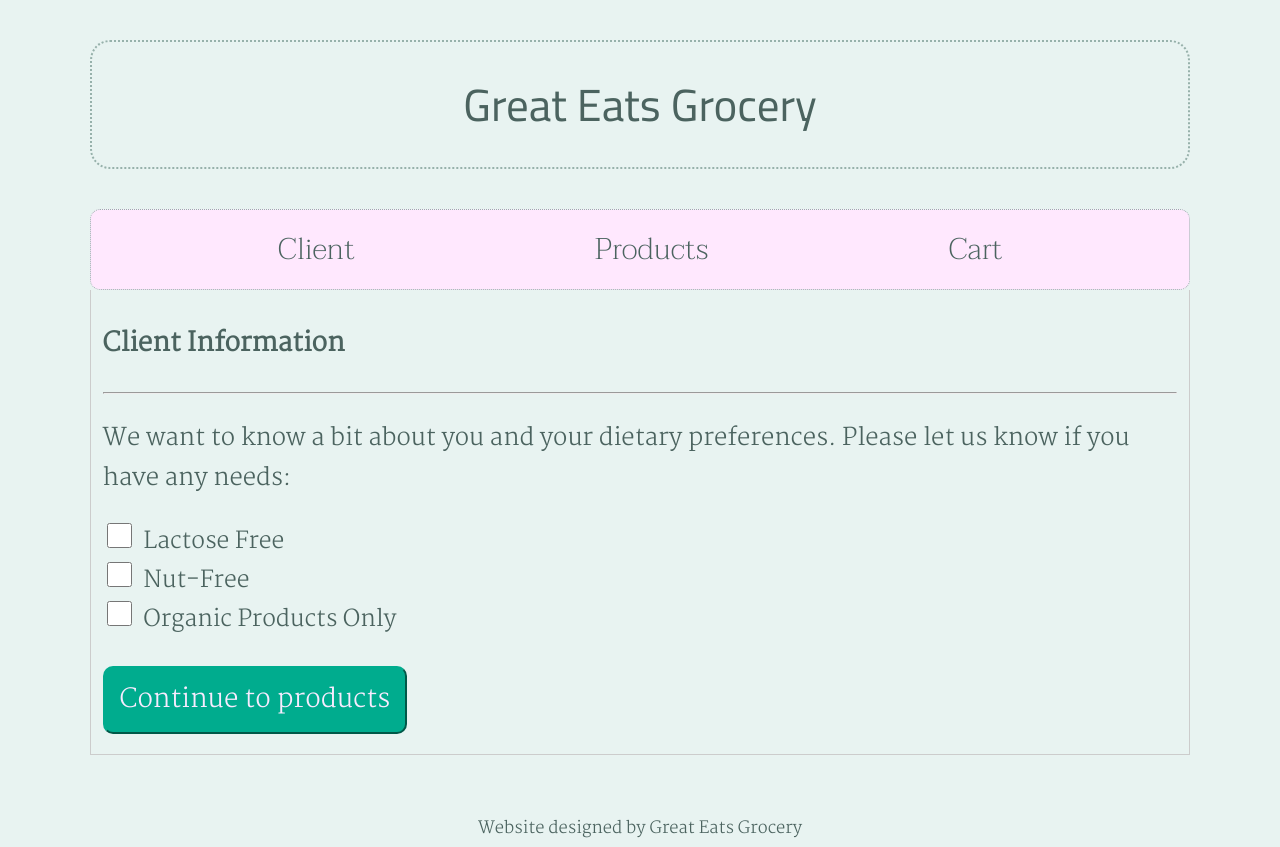
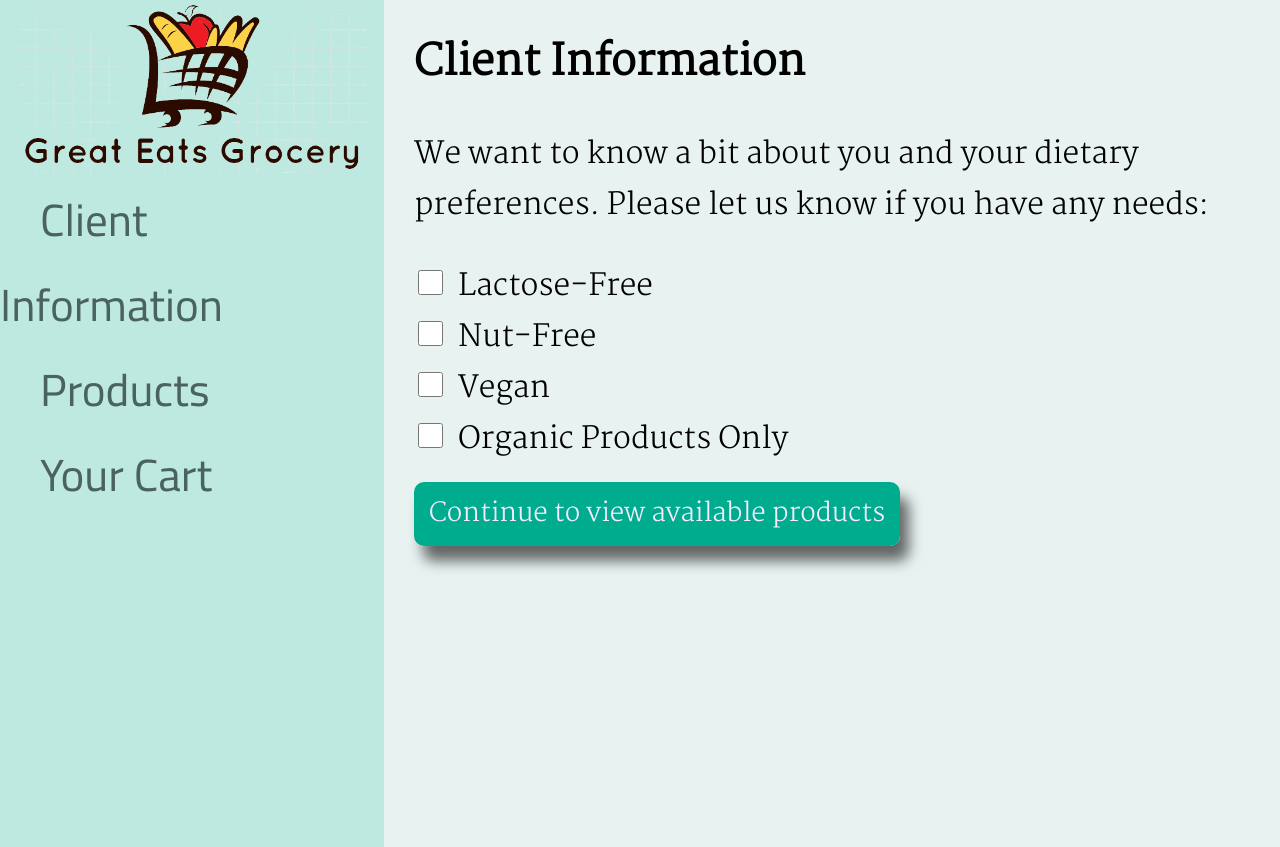
Before and after one commit to carinatam/SEG3525-Lab3, a plain HTML site: page index.html in a window 1280 px wide. Shown: the top 847 px of the page. Drawn offline with Linux system fonts and the light colour scheme.

Commit message:
Add lab 3

```diff
--- a/index.html
+++ b/index.html
@@ -1,7 +1,6 @@
 <!DOCTYPE html>
 <html>
 <head>
-	<! This style sheet is taken from  https://www.w3schools.com/howto/howto_js_tabs.asp>
   <link href="styles/style.css" rel="stylesheet" type="text/css">
   <link href='https://fonts.googleapis.com/css?family=Cairo' rel='stylesheet'>
   <link rel="preconnect" href="https://fonts.gstatic.com">
@@ -9,27 +8,34 @@
     <link href="https://fonts.googleapis.com/css2?family=Martel:wght@300&display=swap" rel="stylesheet">
 </head>
 
-<body onload="javascript:populateListProductChoices(this.id, 'displayProduct'), openInfo(event, 'Client'), selectedItems()">
-<header>Great Eats Grocery</header>
-<!-- Tab links, each one with an onclick event associated with it -->
-<div class="tab">
-  <button class="tablinks" onclick="openInfo(event, 'Client')">Client</button>
-  <button class="tablinks" onclick="openInfo(event, 'Products')">Products</button>
-  <button class="tablinks" onclick="openInfo(event, 'Cart')">Cart</button>
+<body onload="javascript: populateListProductChoices(this.id, 'displayProduct'), openInfo(event, 'Client'), selectedItems()">
+<div class="parent">
+  <div class="sidebar">
+    <a href="./index.html"><img class="logo" src="photos/logo.png" width="90%"></a>
+
+    <a href="index.html" class="side-links">Client Information</a><br>
+
+    <a onclick="openInfo(event, 'Products')" class="side-links">Products</a><br>
+
+    <a onclick="openInfo(event, 'Cart')" class="side-links">Your Cart</a>
+
   </div>
-
-<!-- Tab content -->
+  <div class="main">
     <div id="Client" class="tabcontent">
-  <h3>Client Information</h3><hr>
+      <h1>Client Information</h1>
       <p>We want to know a bit about you and your dietary preferences. Please let us know if you have any needs: </p>
       <div class="dietSelect" name="dietSelect" onchange="populateListProductChoices(this.id, 'displayProduct')">
         <div class="checkbox">
           <input type="checkbox" class="lactoseFreeCheckbox" id="lactoseFree" name="restriction">
-      <label for="LactoseIntolerant">Lactose Free</label>
+          <label for="LactoseIntolerant">Lactose-Free</label>
         </div>
         <div class="checkbox">
           <input type="checkbox" class="nutFreeCheckbox" id="nutFree" name="restriction">
           <label for="NutAllergy">Nut-Free</label>
+        </div>
+        <div class="checkbox">
+          <input type="checkbox" class="veganCheckbox" id="vegan" name="restriction">
+          <label for="Vegan">Vegan</label>
         </div>
         <div class="checkbox">
           <input type="checkbox" class="organicCheckbox" id="organic" name="restriction">
@@ -37,12 +43,13 @@
         </div>
       </div>
       <br>
-  <button class="tabchange" onclick="openInfo(event, 'Products')">Continue to products</button>
+      <a class="tabchange" onclick="openInfo(event, 'Products')">Continue to view available products</a>
     </div>
 
     <div id="Products" class="tabcontent">
-  <h3>Your targeted products</h3><hr>
+      <h1>Your targeted products</h1>
       <p>Here are some products you might like based on your dietary restrictions. Please select any you would like to purchase and add them to your cart.</p>
+      <hr>
       <div id="displayProduct"></div>
       <br>
       <button id="addCart" type="button" class="block" onclick="selectedItems()">
@@ -51,7 +58,7 @@
     </div>
 
     <div id="Cart" class="tabcontent">
-  <h3>Cart</h3><hr>
+      <h1>Cart</h1><hr>
       <div id="displayCart"></div>
       <br>
       <button class="tabchange" onclick="openInfo(event, 'Products')">Continue shopping</button>
@@ -59,11 +66,11 @@
       <button class="tabchange">Checkout</button>
     </div>
 
+
+  </div>
+</div>
+<!-- enter scripts here -->
 <script src="scripts/groceries.js"></script>
 <script src="scripts/main.js"></script>
-
 </body>
-<footer class="footer">
-  <small>Website designed by Great Eats Grocery</small>
-</footer>
 </html>
--- a/scripts/groceries.js
+++ b/scripts/groceries.js
@@ -4,74 +4,94 @@
 
 var products = [
 	{
-		name: "Organic brocoli",
+		name: "Organic broccoli",
 		lactoseFree: true,
 		nutFree: true,
+		vegan: false,
 		organic: true,
-		price: 1.99
+		price: 1.99,
+		img: "photos/broccoli.png",
 	},
 	{
 		name: "Bread",
 		lactoseFree: false,
 		nutFree: true,
+		vegan: true,
 		organic: false,
-		price: 2.35
+		price: 2.35,
+		img: "photos/bread.png"
 	},
 	{
 		name: "Organic salmon",
 		lactoseFree: true,
 		nutFree: true,
+		vegan: false,
 		organic: true,
-		price: 9.99
+		price: 9.99,
+		img: "photos/salmon.jpg"
 	},
 	{
 		name: "Tomatoes",
 		lactoseFree: true,
 		nutFree: true,
+		vegan: true,
 		organic: false,
-		price: 2.99
+		price: 2.99,
+		img: "photos/tomato.jpg"
 	},
 	{
 		name: "New York Striploin Steak",
 		lactoseFree: true,
 		nutFree: true,
+		vegan: false,
 		organic: false,
-		price: 35.99
+		price: 35.99,
+		img: "photos/steak.jpg"
 	},
 	{
 		name: "Skim milk",
 		lactoseFree: false,
 		nutFree: true,
+		vegan: false,
 		organic: false,
-		price: 3.99
+		price: 3.99,
+		img: "photos/milk.jpg"
 	},
 	{
 		name: "Organic eggs",
 		lactoseFree: true,
 		nutFree: true,
+		vegan: false,
 		organic: true,
-		price: 11.99
+		price: 11.99,
+		img: "photos/eggs.jpg"
 	},
 	{
 		name: "Organic brown rice pasta",
 		lactoseFree: true,
 		nutFree: true,
+		vegan: true,
 		organic: true,
-		price: 4.99
+		price: 4.99,
+		img: "photos/pasta.jpg"
 	},
 	{
 		name: "Organic avocado",
 		lactoseFree: true,
 		nutFree: true,
+		vegan: false,
 		organic: true,
-		price: 4.99
+		price: 4.99,
+		img: "photos/avocado.jpeg"
 	},
 	{
 		name: "Organic pistachio ice cream",
 		lactoseFree: false,
 		nutFree: false,
+		vegan: false,
 		organic: true,
-		price: 14.99
+		price: 14.99,
+		img: "photos/icecream.png"
 	}
 ];
 
@@ -91,15 +111,22 @@ function restrictListProducts(prods) {
 		else if ((document.querySelector(".nutFreeCheckbox").checked) && (prods[i].nutFree == false)){
 			included = false;
 		}
+		else if((document.querySelector(".veganCheckbox").checked) && (prods[i].vegan == false)) {
+			included = false;
+		}
 		else if ((document.querySelector(".organicCheckbox").checked) && (prods[i].organic == false)){
 			included = false;
 		}
 		if(included){
-			all_products.push({name: prods[i].name, price: prods[i].price});
+			all_products.push({name: prods[i].name, price: prods[i].price, img: prods[i].img});
 		}
+
 	}
+	console.log("restrictListProducts: ", all_products);
 	return all_products;
 }
+
+// TO DO: CHANGE THIS FUNCTION
 
 // Calculate the total price of items, with received parameter being a list of products
 function getTotalPrice(chosenProducts) {
--- a/scripts/main.js
+++ b/scripts/main.js
@@ -1,4 +1,3 @@
-
 // This function is called when any of the tab is clicked
 // It is adapted from https://www.w3schools.com/howto/howto_js_tabs.asp
 
@@ -22,31 +21,25 @@ function openInfo(evt, tabName) {
 
 }
 
+function populateListProductChoices(slct1, slct2) {
+
+	var s1 = document.getElementById(slct1);
+	var s2 = document.getElementById(slct2);
 
 
-// generate a checkbox list from a list of products
-// it makes each product name as the label for the checkbos
+	s2.innerHTML = "";
 
-function populateListProductChoices(slct1, slct2) {
-    var s1 = document.getElementById(slct1);
-    var s2 = document.getElementById(slct2);
-
-	// s2 represents the <div> in the Products tab, which shows the product list, so we first set it empty
-    s2.innerHTML = "";
-
-	// obtain a reduced list of products based on restrictions
-    var optionArray = restrictListProducts(products);
+	var optionArray = restrictListProducts(products);
 	optionArray.sort(compare);
 
-	// for each item in the array, create a checkbox element, each containing information such as:
-	// <input type="checkbox" name="product" value="Bread">
-	// <label for="Bread">Bread/label><br>
+	for(i = 0; i<optionArray.length; i++) {
 
-	for (i = 0; i < optionArray.length; i++) {
+		console.log("optionArray[i]: ", optionArray[i]);
 
 		var productName = optionArray[i].name;
 		var productPrice = optionArray[i].price;
-		// create the checkbox and add in HTML DOM
+		var productImage = optionArray[i].img;
+
 		var checkbox = document.createElement("input");
 		checkbox.type = "checkbox";
 		checkbox.name = "product";
@@ -54,14 +47,22 @@ function populateListProductChoices(slct1, slct2) {
 		checkbox.price = productPrice;
 		s2.appendChild(checkbox);
 
-		// create a label for the checkbox, and also add in HTML DOM
+
 		var label = document.createElement('label')
 		label.htmlFor = productName;
 		label.appendChild(document.createTextNode(productName + " - $" + productPrice));
 		s2.appendChild(label);
 
-		// create a breakline node and add in HTML DOM
-		s2.appendChild(document.createElement("br"));
+		s2.appendChild(document.createElement('br'));
+		var image = document.createElement('img');
+		image.src = productImage;
+		image.setAttribute("height", "200px");
+		image.setAttribute("width", "200px");
+		s2.appendChild(image);
+		s2.appendChild(document.createElement('br'));
+		s2.appendChild(document.createElement('hr'));
+
+
 	}
 }
 
@@ -74,10 +75,6 @@ function compare(a, b){
 	}
 	return 0;
 }
-
-// This function is called when the "Add selected items to cart" button in clicked
-// The purpose is to build the HTML to be displayed (a Paragraph)
-// We build a paragraph to contain the list of selected items, and the total price
 
 function selectedItems(){
 
--- a/styles/style.css
+++ b/styles/style.css
@@ -1,77 +1,44 @@
-/* This style sheet is taken from  https://www.w3schools.com/howto/howto_js_tabs.asp> */
-* {
+body {
+  margin: 0;
+}
+
+.parent {
+  display: grid;
+  grid-template-columns: minmax(150px, 30%) 1fr;
+}
+.sidebar {
+  background-color: #bee9e1;
+  height: 250vh;
+  margin: 0;
+
+}
+
+.logo {
+  margin-left: 20px;
+}
+.side-links {
+  font-family: 'Cairo';
+  font-size: 45px;
+  text-align: center;
+  padding: 20px;
+  margin-left: 20px;
+  color: #4b635f;
+  text-decoration: none;
+  cursor: pointer;
+}
+
+.main {
   background-color: #e8f3f1;
-  color: #4b635f;
+  padding-left: 30px;
   font-family: 'Martel', serif;
 }
 
-body {
-  margin-left: 7%;
-  margin-right: 7%;
+h1 {
+  font-size: 42px;
 }
 
-header {
-  font-family: 'Cairo';
-  font-size: 45px;
-  text-align: center;
-  border: 2px dotted #97b1ab;
-  border-radius: 20px;
-  padding: 20px;
-  margin-top: 40px;
-  margin-bottom: 40px;
-}
-
-/* Style the tab */
-.tab {
-  overflow: hidden;
-  border: 1px dotted #97b1ab;
-  background-color: #ffe8fe;
-  align-content: stretch;
-  display: flex;
-  justify-content: center;
-  border-radius: 10px;
-}
-
-/* Style the buttons that are used to open the tab content */
-.tab button {
-  font-family: 'Taviraj', serif;
-  background-color: inherit;
-  float: left;
-  border: none;
-  outline: none;
-  cursor: pointer;
-  padding: 14px 16px;
-  transition: 0.3s;
-  padding-left: 4em;
-  padding-right: 4em;
-  border-radius: 10px;
+p, .checkbox {
   font-size: 30px;
-}
-
-/* Change background color of buttons on hover */
-.tab button:hover {
-  background-color: #f8d4ff;
-}
-
-/* Create an active/current tablink class */
-.tab button.active {
-  background-color: #ccb1c5;
-}
-
-/* Style the tab content */
-.tabcontent {
-  display: none;
-  padding: 6px 12px;
-  padding-bottom: 20px;
-  border: 1px solid #ccc;
-  border-top: none;
-}
-
-input {
-  margin-bottom: 12px;
-}
-.checkbox {
-  display: block;
 }
 
 input[type="checkbox" i] {
@@ -82,18 +49,6 @@ input[type="checkbox" i] {
   border-radius: 10%;
   margin-top: 0px;
   margin-right: 8px;
-}
-
-label {
-  font-size: 23px;
-}
-
-h3 {
-  font-size: 26px;
-}
-
-p {
-  font-size: 24px;
 }
 
 .tabchange, #addCart {
@@ -107,10 +62,11 @@ p {
   background-color: #00ac8e;
   border-color: #00ac8e;
   color: #f8ebff;
+  text-decoration: none;
+  -webkit-box-shadow: 9px 15px 14px 0px rgba(0,0,0,0.58);
+  box-shadow: 9px 15px 14px 0px rgba(0,0,0,0.58);
 }
 
-.footer {
-  text-align: center;
-  margin-top: 5%;
-  font-size: 20px;
+label {
+  font-size: 30px;
 }
```
Also changed, not shown: photos/avocado.jpeg (added), photos/bread.png (added), photos/broccoli.png (added), photos/eggs.jpg (added), photos/icecream.png (added), photos/logo.png (added), photos/milk.jpg (added), photos/pasta.jpg (added), photos/salmon.jpg (added), photos/steak.jpg (added), photos/tomato.jpg (added). Lines whose indentation alone changed are shown as unchanged.
